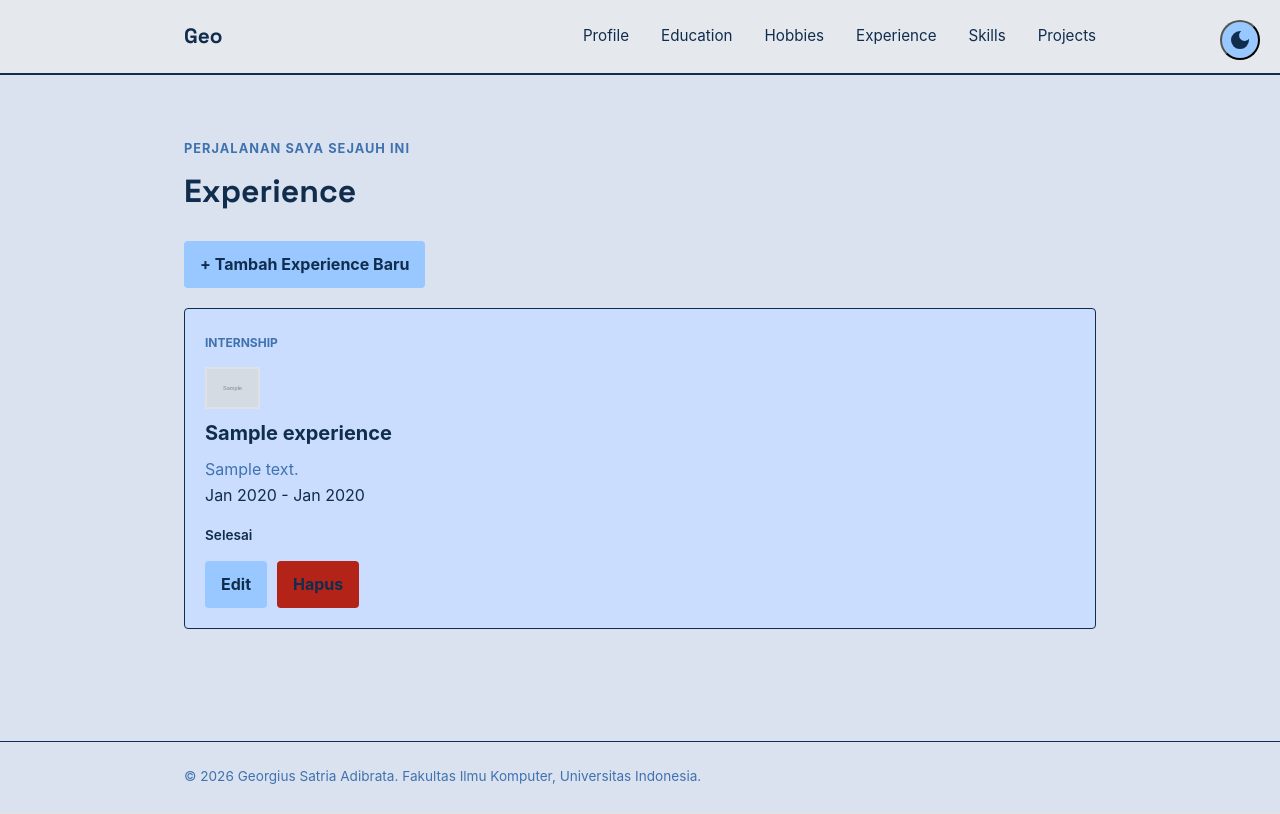
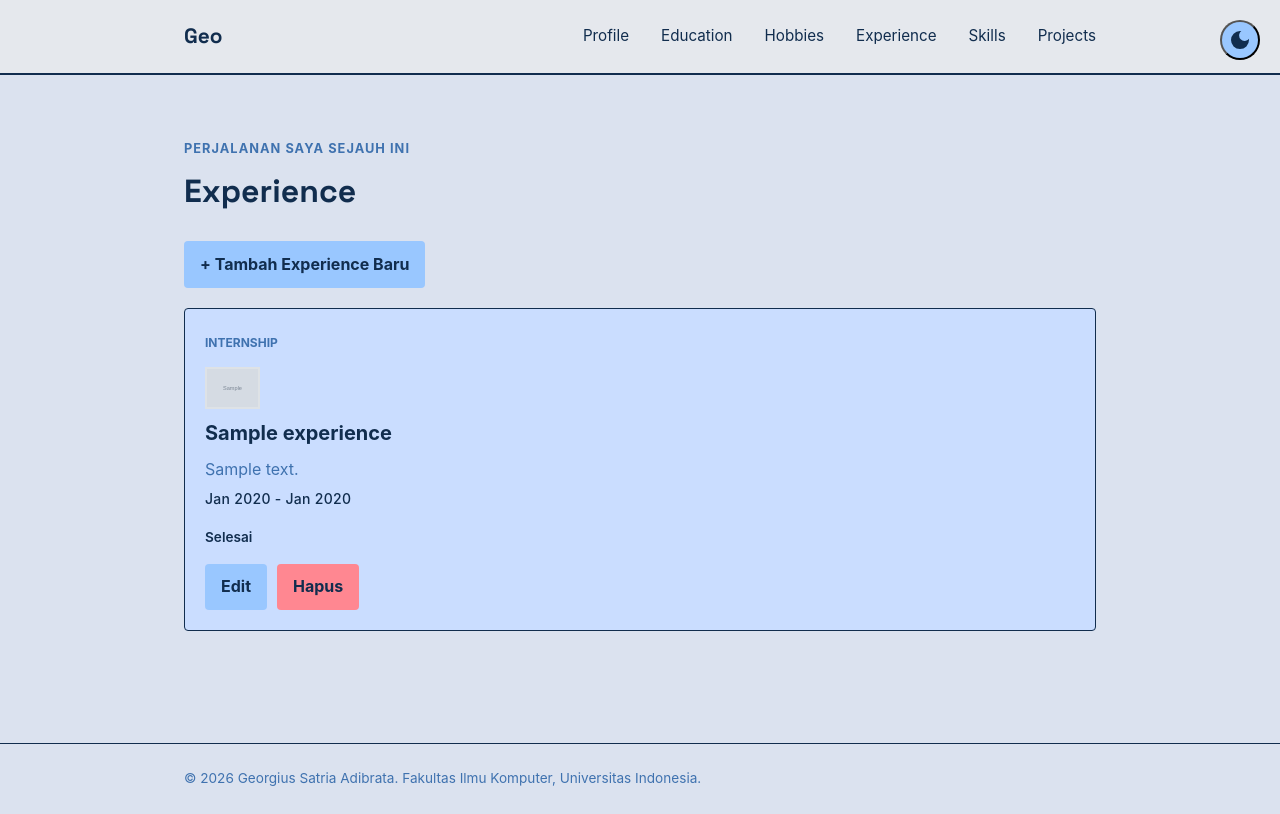
Before and after one commit to flazzies/myportofolio, a Django app: page /experience/ in a window 1280 px wide. Before the commit the page ends 784 px from the top, so only its background shows below. Run offline with Django 5.2, Linux system fonts and the light colour scheme; tables that the repository leaves empty hold one stand-in row (values such as "Sample post"); grey boxes marked "Sample" are stand-in pictures; parts of the project's set-up code (start-up, migrations or seed data) failed here and were passed over.

Commit message:
Tugas tiga: Kelar for real this time ygy

```diff
--- a/main/forms.py
+++ b/main/forms.py
@@ -76,7 +76,9 @@ class ExperienceForm(ModelForm):
                     "rows": 3,
                 }
             ),
-            "category": Select(),
+            "category": Select(attrs={
+                'class': 'custom-select',
+            }),
             "thumbnail": URLInput(
                 attrs={
                     "placeholder": "https://example.com/logo.png",
--- a/static/css/style.css
+++ b/static/css/style.css
@@ -26,6 +26,7 @@ html, body {
     --category-color: hsl(211, 100%, 96%);
     --category-text-color: #3F72AF;
     --navbar-color: #e5e8ed;
+    --button-danger-color: #ff8791;
 }
 
 .darkmode {
@@ -45,6 +46,7 @@ html, body {
     --category-color: hsl(213, 100%, 24%);
     --category-text-color: rgb(180, 213, 255);
     --navbar-color: #001021;
+    --button-danger-color: #E63946;
 
 }
 
@@ -820,7 +822,8 @@ h1, .brand {
 }
 
 .button-danger {
-    background: #b42318;
+    background: var(--button-danger-color);
+    color: var(--ink);
 }
 
 @media (max-width: 600px) {
@@ -862,3 +865,37 @@ h1, .brand {
         text-align: center;
     }
 }
+
+.date {
+    font-size: 0.875rem;
+    font-weight: 500;
+    color: var(--ink);
+    letter-spacing: 0.02em;
+    margin-top: 0.3rem;
+    display: inline-flex;
+    align-items: center;
+    gap: 0.35rem;
+}
+
+.custom-select {
+    width: 100%;
+    padding: 10px 14px;
+    font-size: 0.95rem;
+    border-radius: 8px;
+    border: 1px solid var(--accent);
+    background-color: var(--skill-card);
+    color: var(--ink);
+    cursor: pointer;
+    outline: none;
+    transition: border-color 0.2s;
+  }
+
+  /* Hover & Focus */
+.custom-select:hover {
+    border-color: #0095ff;
+}
+
+.custom-select:focus {
+    outline: 2px solid var(--accent);
+    border-color: var(--accent);
+}
```
